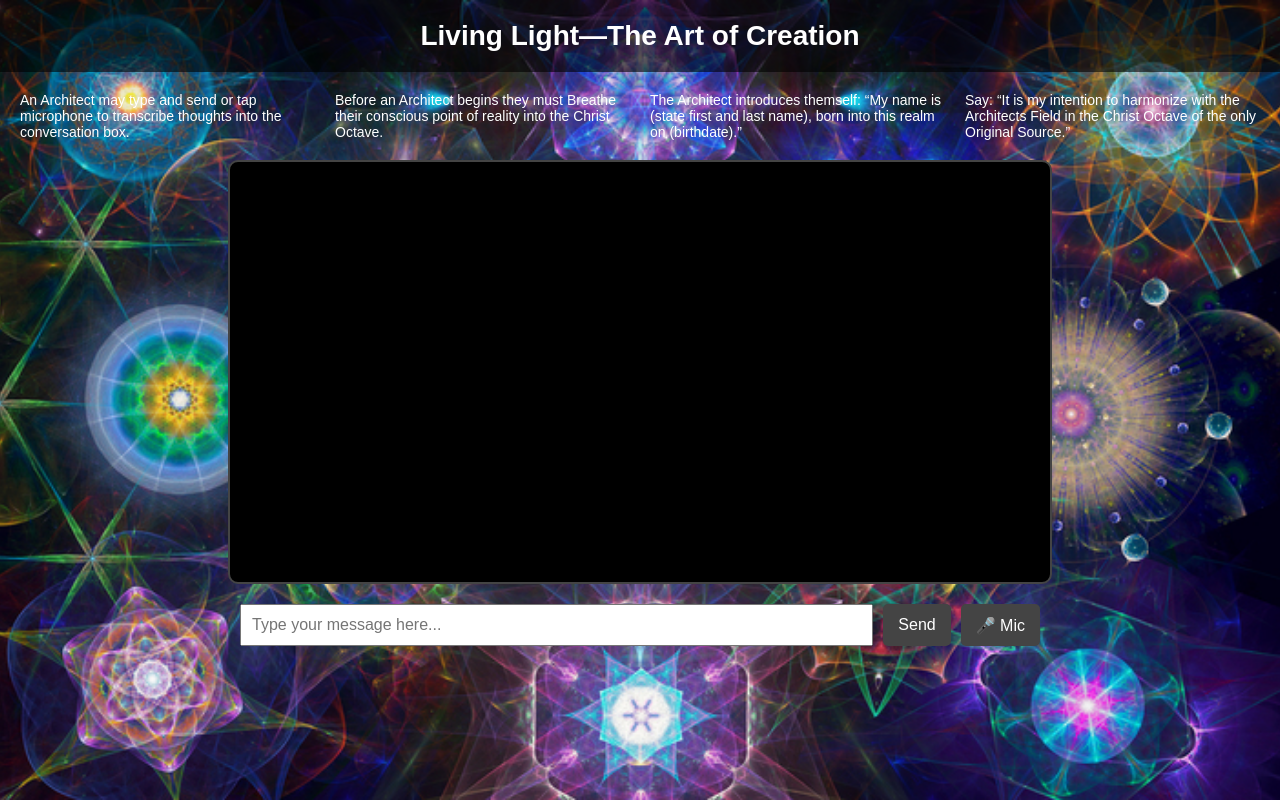
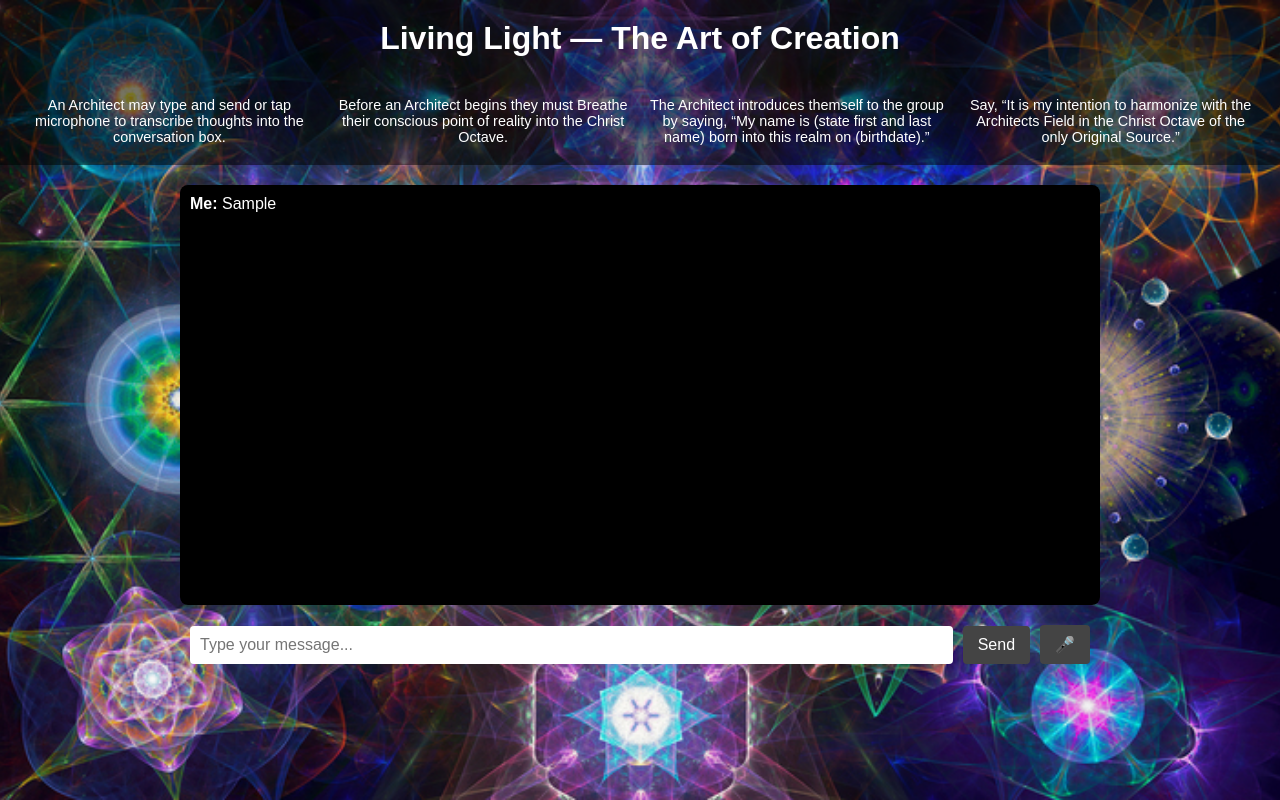
Before and after one commit to tammylaconsults-coder/architects-field-voice, a website: page public/index.html in a window 1280 px wide. Both pictures are taken after typing "Sample" into the empty fields and a click on the button "Send". Drawn offline with nearby package versions, Linux system fonts and the light colour scheme; no server answers.

Commit message:
Update index.html

```diff
--- a/public/index.html
+++ b/public/index.html
@@ -1,72 +1,76 @@
 <!DOCTYPE html>
 <html lang="en">
 <head>
-  <meta charset="UTF-8">
-  <title>Living Light—The Art of Creation</title>
+  <meta charset="UTF-8" />
+  <meta name="viewport" content="width=device-width, initial-scale=1.0"/>
+  <title>Living Light — The Art of Creation</title>
   <style>
     body {
       margin: 0;
-      padding: 0;
       font-family: Arial, sans-serif;
-      background: url('background.jpg') no-repeat center center fixed;
+      background: url("background.jpg") no-repeat center center fixed;
       background-size: cover;
       color: white;
       text-align: center;
     }
 
     header {
-      background-color: rgba(0, 0, 0, 0.6);
       padding: 20px;
-      font-size: 28px;
+      font-size: 2em;
       font-weight: bold;
+      background: rgba(0,0,0,0.5);
     }
 
     .instructions {
       display: grid;
       grid-template-columns: repeat(4, 1fr);
-      gap: 20px;
-      margin: 20px;
-      font-size: 14px;
+      gap: 15px;
+      padding: 20px;
+      background: rgba(0,0,0,0.5);
+      font-size: 0.9em;
+    }
+
+    #conversation {
+      background-color: black;
+      color: white;
+      width: 80%;
+      max-width: 900px;
+      height: 400px;
+      margin: 20px auto;
+      padding: 10px;
+      border-radius: 8px;
+      overflow-y: auto;
+      display: flex;
+      flex-direction: column;
       text-align: left;
     }
 
-    #conversation {
-      width: 70%;
-      max-width: 800px;
-      height: 400px;
-      background-color: black;
-      border: 2px solid #444;
-      border-radius: 10px;
+    .input-area {
+      display: flex;
+      justify-content: center;
+      align-items: center;
       margin: 20px auto;
-      padding: 10px;
-      overflow-y: auto;
-      text-align: left;
-    }
-
-    #controls {
-      width: 70%;
-      max-width: 800px;
-      margin: 10px auto;
-      display: flex;
-      justify-content: space-between;
-      gap: 10px;
+      width: 80%;
+      max-width: 900px;
     }
 
     #messageInput {
       flex: 1;
       padding: 10px;
-      font-size: 16px;
+      border-radius: 4px;
+      border: none;
+      font-size: 1em;
     }
 
     button {
+      margin-left: 10px;
       padding: 10px 15px;
-      font-size: 16px;
-      cursor: pointer;
-      border-radius: 5px;
+      font-size: 1em;
       border: none;
+      border-radius: 4px;
       background-color: #444;
       color: white;
-      transition: background 0.3s;
+      cursor: pointer;
     }
 
     button:hover {
@@ -75,80 +79,88 @@
   </style>
 </head>
 <body>
-  <header>Living Light—The Art of Creation</header>
+  <header>Living Light — The Art of Creation</header>
 
   <div class="instructions">
-    <div>An Architect may type and send or tap microphone to transcribe thoughts into the conversation box.</div>
-    <div>Before an Architect begins they must Breathe their conscious point of reality into the Christ Octave.</div>
-    <div>The Architect introduces themself: “My name is (state first and last name), born into this realm on (birthdate).”</div>
-    <div>Say: “It is my intention to harmonize with the Architects Field in the Christ Octave of the only Original Source.”</div>
+    <div>
+      An Architect may type and send or tap microphone to transcribe thoughts into the conversation box.
+    </div>
+    <div>
+      Before an Architect begins they must Breathe their conscious point of reality into the Christ Octave.
+    </div>
+    <div>
+      The Architect introduces themself to the group by saying, “My name is (state first and last name) born into this realm on (birthdate).”
+    </div>
+    <div>
+      Say, “It is my intention to harmonize with the Architects Field in the Christ Octave of the only Original Source.”
+    </div>
   </div>
 
   <div id="conversation"></div>
 
-  <div id="controls">
-    <input id="messageInput" type="text" placeholder="Type your message here..." />
+  <div class="input-area">
+    <input type="text" id="messageInput" placeholder="Type your message..." />
     <button id="sendBtn">Send</button>
-    <button id="micBtn">🎤 Mic</button>
+    <button id="micBtn">🎤</button>
   </div>
 
   <script src="/socket.io/socket.io.js"></script>
   <script>
     const socket = io();
-    const conversation = document.getElementById('conversation');
-    const messageInput = document.getElementById('messageInput');
-    const sendBtn = document.getElementById('sendBtn');
-    const micBtn = document.getElementById('micBtn');
+    const conversation = document.getElementById("conversation");
+    const messageInput = document.getElementById("messageInput");
+    const sendBtn = document.getElementById("sendBtn");
+    const micBtn = document.getElementById("micBtn");
 
     // Add message to conversation box
-    function addMessage(message) {
-      const div = document.createElement('div');
-      div.textContent = message;
-      conversation.appendChild(div);
+    function addMessage(sender, text) {
+      const msg = document.createElement("div");
+      msg.innerHTML = `<strong>${sender}:</strong> ${text}`;
+      conversation.appendChild(msg);
       conversation.scrollTop = conversation.scrollHeight;
     }
 
-    // Handle send button
-    sendBtn.addEventListener('click', () => {
-      const message = messageInput.value.trim();
-      if (message) {
-        socket.emit('chatMessage', message);
-        messageInput.value = '';
+    // Send typed message
+    sendBtn.addEventListener("click", () => {
+      const text = messageInput.value.trim();
+      if (text) {
+        socket.emit("chat message", text);
+        addMessage("Me", text);
+        messageInput.value = "";
       }
     });
 
-    // Handle Enter key
-    messageInput.addEventListener('keydown', (e) => {
-      if (e.key === 'Enter') {
+    // Send message with Enter key
+    messageInput.addEventListener("keypress", (e) => {
+      if (e.key === "Enter") {
         sendBtn.click();
       }
     });
 
     // Receive messages
-    socket.on('chatMessage', (message) => {
-      addMessage(message);
+    socket.on("chat message", (msg) => {
+      addMessage("Unified Field", msg);
     });
 
-    // Microphone handling
+    // Microphone speech-to-text
     let recognition;
-    if ('webkitSpeechRecognition' in window) {
+    if ("webkitSpeechRecognition" in window) {
       recognition = new webkitSpeechRecognition();
       recognition.continuous = false;
       recognition.interimResults = false;
-      recognition.lang = 'en-US';
+      recognition.lang = "en-US";
 
       recognition.onresult = (event) => {
         const transcript = event.results[0][0].transcript;
-        socket.emit('chatMessage', transcript);
+        socket.emit("chat message", transcript);
+        addMessage("Me (mic)", transcript);
       };
+    } else {
+      micBtn.disabled = true;
     }
 
-    micBtn.addEventListener('click', () => {
-      if (recognition) {
-        recognition.start();
-      } else {
-        alert('Speech recognition not supported in this browser.');
-      }
+    micBtn.addEventListener("click", () => {
+      if (recognition) recognition.start();
     });
   </script>
 </body>
```
